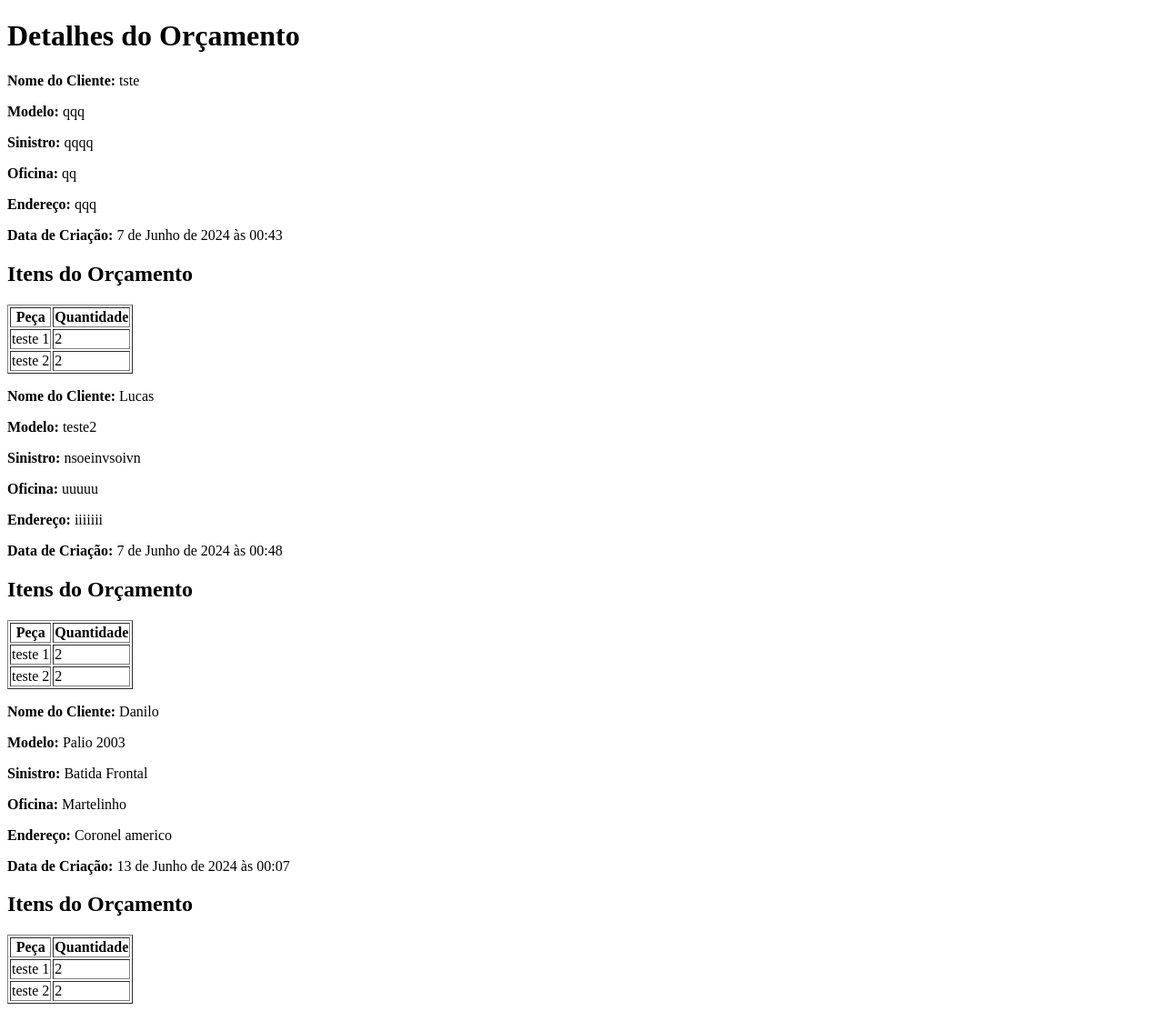
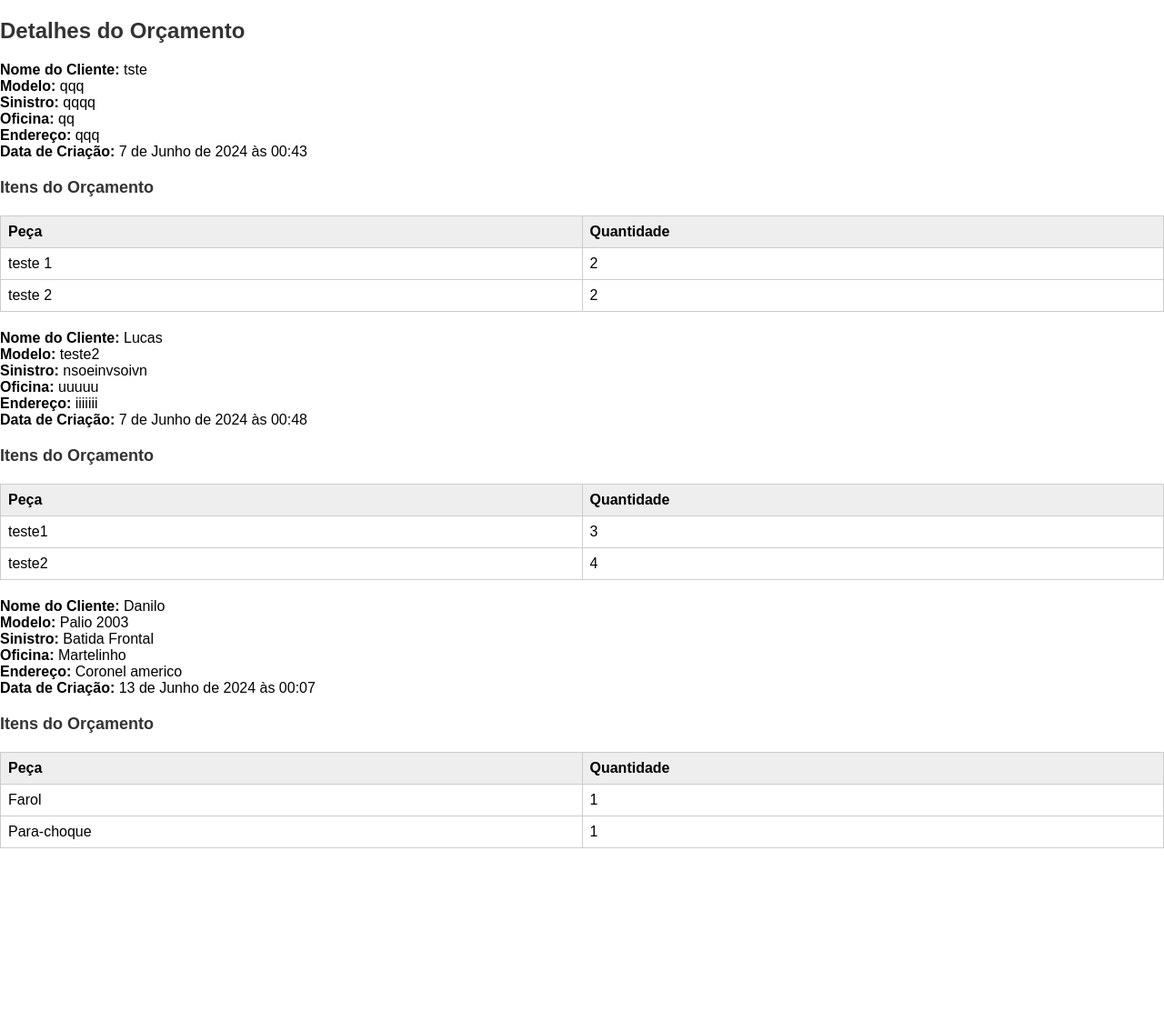
Before and after one commit to AmaralFLucas/OrcaPeca, a Django app: page /orcamento/ in a window 1280 px wide. Shown: the whole page at 91% size. After the commit the page ends 933 px from the top, so only its background shows below. Run offline with Django 4.2, Linux system fonts and the light colour scheme; data comes from the database, SQL or seed files in the repository; both versions use the stored data as it was after the commit.

Commit message:
Melhorando o front do fornecedor

```diff
--- a/conf/urls.py
+++ b/conf/urls.py
@@ -23,4 +23,4 @@ urlpatterns = [
     path('admin/', admin.site.urls),
     path('', include('orcaPecas.urls')),
     path('accounts/', include('accounts.urls')),
-] + static(settings.MEDIA_URL, document_root=settings.MEDIA_ROOT)
+]
--- a/orcaPecas/templates/pages/orcamento_detalhes.html
+++ b/orcaPecas/templates/pages/orcamento_detalhes.html
@@ -1,8 +1,10 @@
+{% load static %}
 <!DOCTYPE html>
 <html lang="en">
 <head>
     <meta charset="UTF-8">
     <meta name="viewport" content="width=device-width, initial-scale=1.0">
+    <link rel="stylesheet" href="{% static 'css/style_orcamento.css' %}" />
     <title>Detalhes do Orçamento</title>
 </head>
 <body>
--- a/orcaPecas/views.py
+++ b/orcaPecas/views.py
@@ -56,9 +56,6 @@ def solicitar_orcamento(request):
 def exibir_orcamento(request):
     orcamentos = Orcamento.objects.all()
     itens = []
-    for i in orcamentos:
-        print(type(i.itens_orcamento))
-        itens.append(i.itens_orcamento)
-    # for item in orcamentos:
-    #     print(item.itens_orcamento)
-    return render(request, 'pages/orcamento_detalhes.html', {'orcamentos': orcamentos, 'itens':itens[0]})
+    for orcamento in orcamentos:
+        itens.extend(orcamento.itens_orcamento)  # Adiciona os itens de cada orçamento à lista itens
+    return render(request, 'pages/orcamento_detalhes.html', {'orcamentos': orcamentos, 'itens': itens})
--- /dev/null
+++ b/templates/static/css/style_orcamento.css
@@ -0,0 +1,43 @@
+*{
+    margin: 0;
+    padding: 0;
+    list-style: none;
+    text-decoration: none;
+    font-family: Arial, Helvetica, sans-serif;
+}
+
+h1 {
+    color: #333;
+    font-size: 24px;
+    font-family: sans-serif;
+    margin: 20px 0;
+  }
+
+h2 {
+    color: #333;
+    font-size: 18px;
+    font-family: sans-serif;
+    margin: 20px 0;
+}
+
+table {
+    border-collapse: collapse;
+    width: 100%;
+    border: 1px solid #ccc;
+    margin: 20px 0;
+}
+
+th, td {
+    padding: 8px;
+    border: 1px solid #ccc;
+    text-align: left;
+}
+
+th {
+    background-color: #eee;
+    font-weight: bold;
+}
+
+th, td {
+    width: 50%;
+}
```
Also changed, not shown: other parts of orcaPecas/templates/pages/orcamento_detalhes.html (+44 -3 lines), db.sqlite3.
